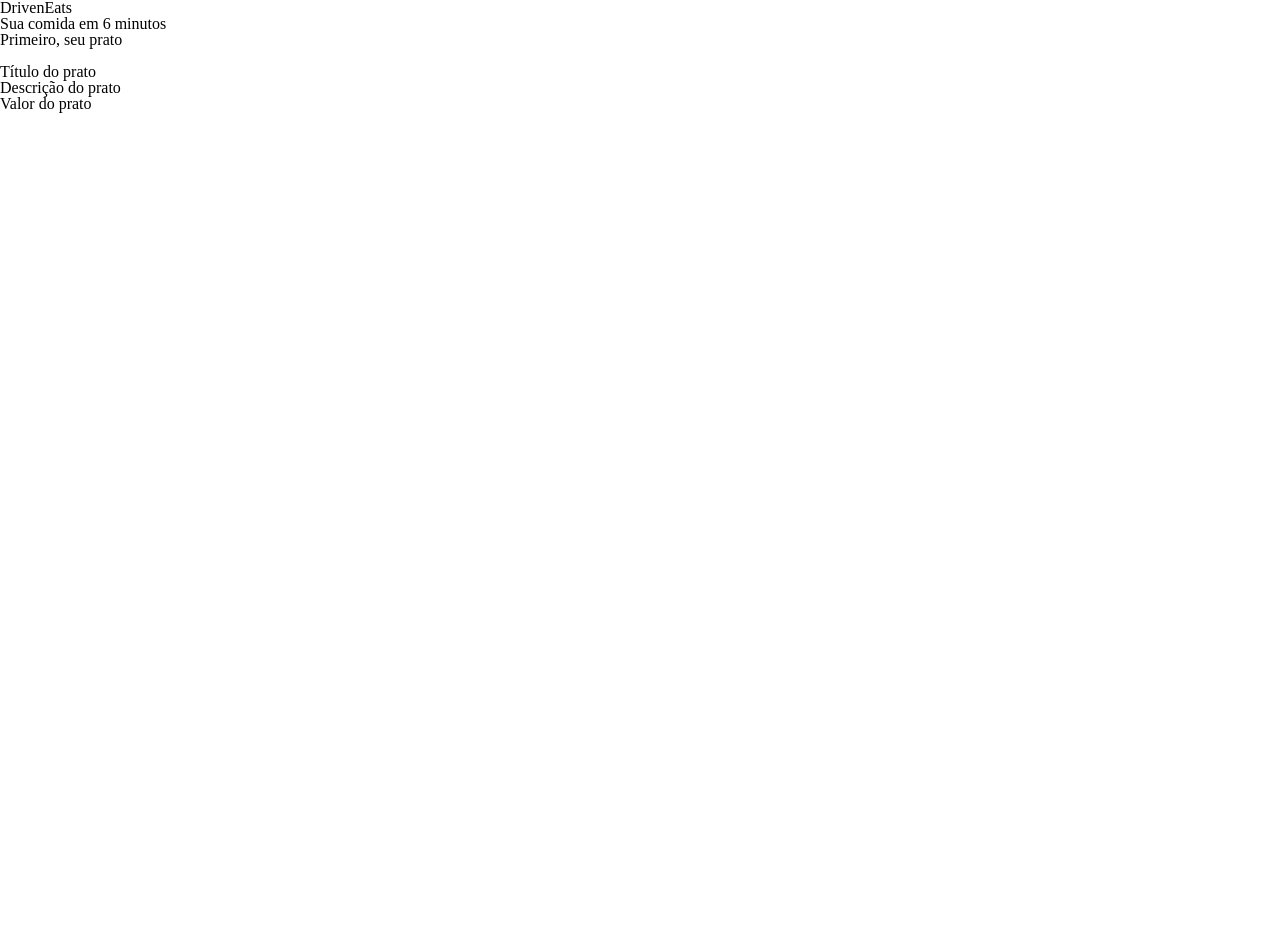
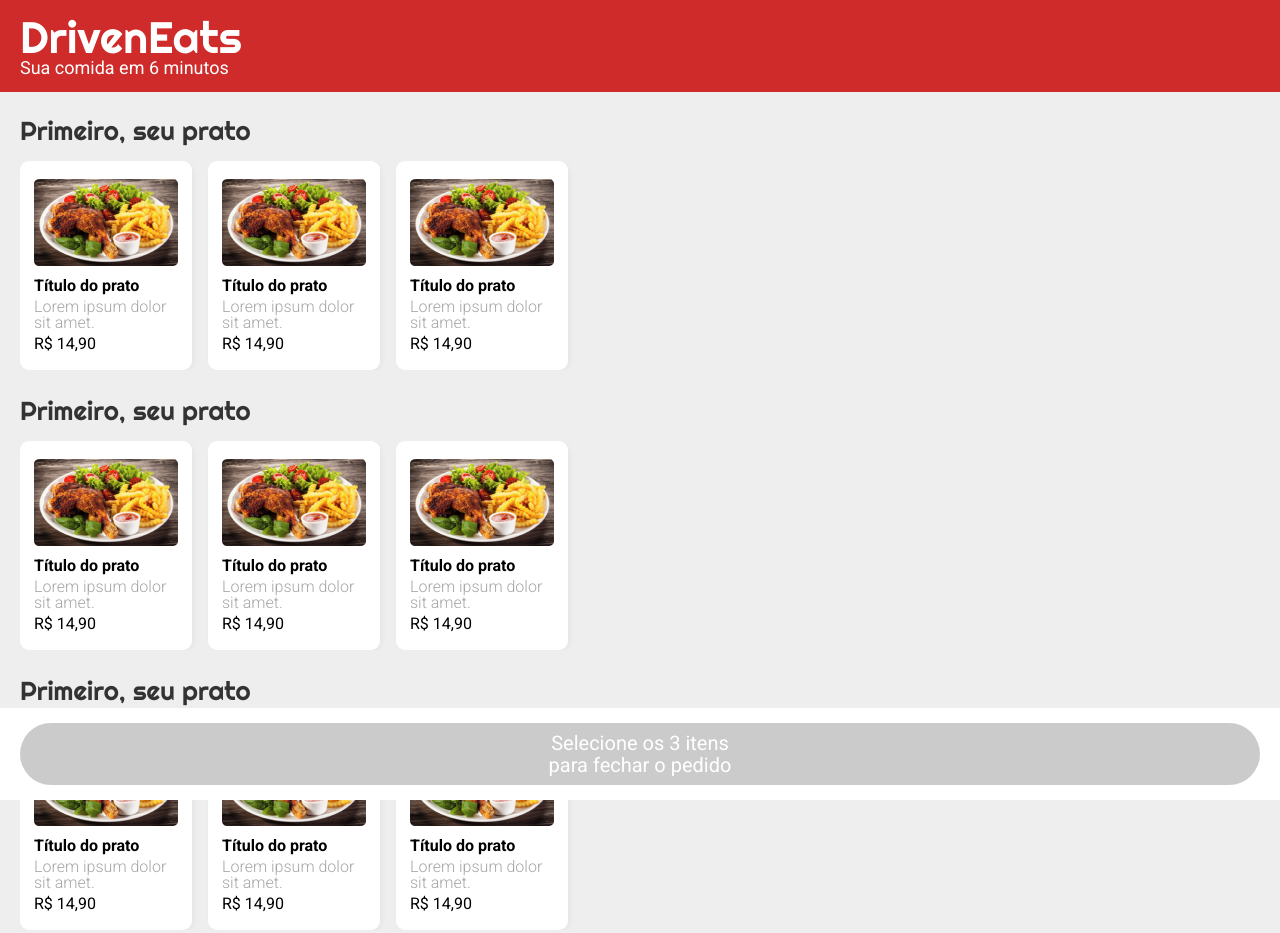
Before and after one commit to gersonsofteng/driven-eats, a plain HTML site: page index.html in a window 1280 px wide. Before the commit the page ends 800 px from the top, so only its background shows below. Drawn offline with Linux system fonts and the light colour scheme.

Commit message:
Estruturação HTML e CSS

```diff
--- a/index.html
+++ b/index.html
@@ -7,6 +7,7 @@
 
     <link rel="stylesheet" href="styles/reset.css">
     <link rel="stylesheet" href="styles/style.css">
+    <link href="https://fonts.googleapis.com/css2?family=Righteous&display=swap" rel="stylesheet">
     <link href="https://fonts.googleapis.com/css2?family=Roboto:wght@300;400;500;700;900&display=swap" rel="stylesheet">
   </head>
   <body>
@@ -18,19 +19,77 @@
         <div class="conteudo">
             <div class="categoria">
                 <h2>Primeiro, seu prato</h2>
-                <div class="opcoes">
+                <div class="opcoes pratos">
                     <div class="opcao">
-                        <img src="" alt="">
+                        <img src="assets/img/prato-exemplo.png" alt="">
                         <h3>Título do prato</h3>
-                        <p>Descrição do prato</p>
-                        <p>Valor do prato</p>
+                        <p class="descricao">Lorem ipsum dolor sit amet.</p>
+                        <p class="preco">R$ 14,90</p>
                     </div>
-                    <div class="opcao"></div>
-                    <div class="opcao"></div>
+                    <div class="opcao">
+                        <img src="assets/img/prato-exemplo.png" alt="">
+                        <h3>Título do prato</h3>
+                        <p class="descricao">Lorem ipsum dolor sit amet.</p>
+                        <p class="preco">R$ 14,90</p>
+                    </div>
+                    <div class="opcao">
+                        <img src="assets/img/prato-exemplo.png" alt="">
+                        <h3>Título do prato</h3>
+                        <p class="descricao">Lorem ipsum dolor sit amet.</p>
+                        <p class="preco">R$ 14,90</p>
+                    </div>
+                </div>
+            </div>
+            <div class="categoria">
+                <h2>Primeiro, seu prato</h2>
+                <div class="opcoes pratos">
+                    <div class="opcao">
+                        <img src="assets/img/prato-exemplo.png" alt="">
+                        <h3>Título do prato</h3>
+                        <p class="descricao">Lorem ipsum dolor sit amet.</p>
+                        <p class="preco">R$ 14,90</p>
+                    </div>
+                    <div class="opcao">
+                        <img src="assets/img/prato-exemplo.png" alt="">
+                        <h3>Título do prato</h3>
+                        <p class="descricao">Lorem ipsum dolor sit amet.</p>
+                        <p class="preco">R$ 14,90</p>
+                    </div>
+                    <div class="opcao">
+                        <img src="assets/img/prato-exemplo.png" alt="">
+                        <h3>Título do prato</h3>
+                        <p class="descricao">Lorem ipsum dolor sit amet.</p>
+                        <p class="preco">R$ 14,90</p>
+                    </div>
+                </div>
+            </div>
+            <div class="categoria">
+                <h2>Primeiro, seu prato</h2>
+                <div class="opcoes pratos">
+                    <div class="opcao">
+                        <img src="assets/img/prato-exemplo.png" alt="">
+                        <h3>Título do prato</h3>
+                        <p class="descricao">Lorem ipsum dolor sit amet.</p>
+                        <p class="preco">R$ 14,90</p>
+                    </div>
+                    <div class="opcao">
+                        <img src="assets/img/prato-exemplo.png" alt="">
+                        <h3>Título do prato</h3>
+                        <p class="descricao">Lorem ipsum dolor sit amet.</p>
+                        <p class="preco">R$ 14,90</p>
+                    </div>
+                    <div class="opcao">
+                        <img src="assets/img/prato-exemplo.png" alt="">
+                        <h3>Título do prato</h3>
+                        <p class="descricao">Lorem ipsum dolor sit amet.</p>
+                        <p class="preco">R$ 14,90</p>
+                    </div>
                 </div>
             </div>
         </div>
     </div>
-    <div class="footer"></div>
+    <div class="footer">
+        <button>Selecione os 3 itens<br> para fechar o pedido</button>
+    </div>
   </body>
 </html>
--- a/styles/style.css
+++ b/styles/style.css
@@ -0,0 +1,113 @@
+* {
+    box-sizing: border-box;
+}
+
+body {
+    background-color: #EEEEEE;
+    font-family: "Roboto", sans-serif;
+}
+
+/* Header */
+
+.header {
+    height: 92px;
+    width: 100%;
+    background-color: #CF2B2B;
+    display: flex;
+    flex-direction: column;
+    justify-content: center;
+    padding-left: 20px;
+    position: fixed;
+    top: 0;
+    right: 0;
+    z-index: 10;
+}
+.header h1 {
+    font-family: "Righteous", sans-serif;
+    font-size: 44px;
+    color: #FFFFFF;
+}
+.header p {
+    font-size: 18px;
+    color: #FFFFFF;
+}
+
+/* Container */
+.conteudo {
+    width: 100%;
+    padding: 90px 0 110px 0;
+}
+.categoria {
+    margin-top: 28px;
+    margin-left: 20px;
+}
+.categoria h2 {
+    font-size: 26px;
+    font-family: "Righteous", sans-serif;
+    color: #333333;
+    margin-bottom: 17px;
+}
+.opcoes {
+    display: flex;
+    gap: 16px;
+    padding-right: 20px;
+    overflow-x: auto;
+    scrollbar-width: none;
+}
+.opcao {
+    background-color: #FFFFFF;
+    width: 172px;
+    display: flex;
+    flex-direction: column;
+    gap: 5px;
+    border-radius: 9px;
+    padding: 18px 14px;
+    box-shadow: 2px 2px 10px -4px rgba(0, 0, 0, 0.1);
+}
+.opcao img {
+    max-height: 87px;
+    margin-bottom: 7px;
+}
+.opcao h3 {
+    font-size: 16px;
+    font-weight: 700;
+}
+.descricao {
+    font-size: 16px;
+    font-weight: 300;
+    color: #A6A6A6;
+}
+.preco {
+    font-size: 16px;
+    font-weight: 400;
+}
+
+/* Footer */
+
+.footer {
+    height: 92px;
+    width: 100%;
+    background-color: #FFFFFF;
+    display: flex;
+    justify-content: center;
+    align-items: center;
+    padding: 15px 20px;
+    position: fixed;
+    bottom: 0;
+    right: 0;
+    z-index: 10;
+}
+button {
+    all: unset;
+}
+.footer button {
+    background-color: #CBCBCB;
+    text-align: center;
+    font-size: 20px;
+    font-weight: 400;
+    line-height: 110%;
+    color: #FFFFFF;
+    width: 100%;
+    height: 62px;
+    border-radius: 31px;
+}
```
Also changed, not shown: assets/img/prato-exemplo.png (added).
